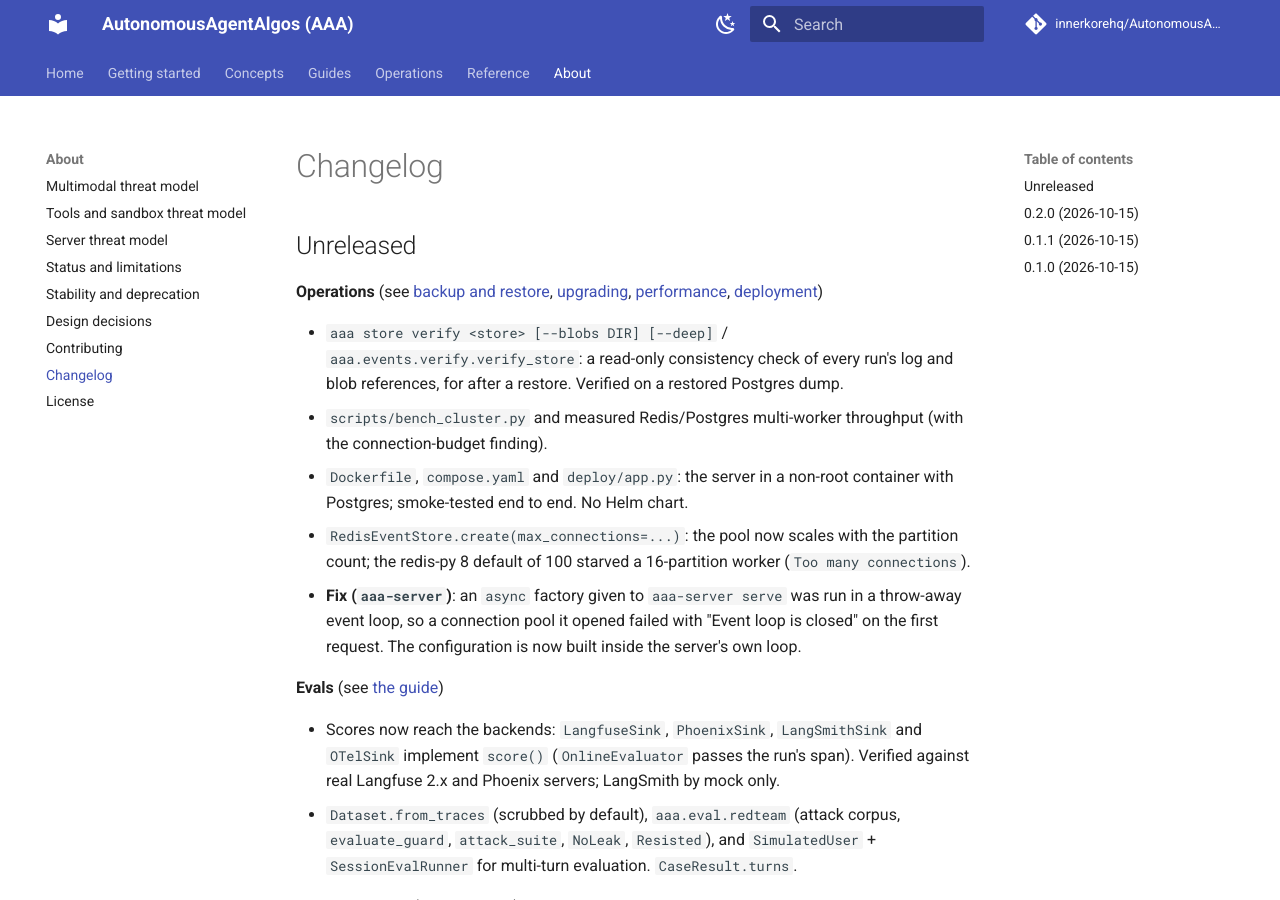
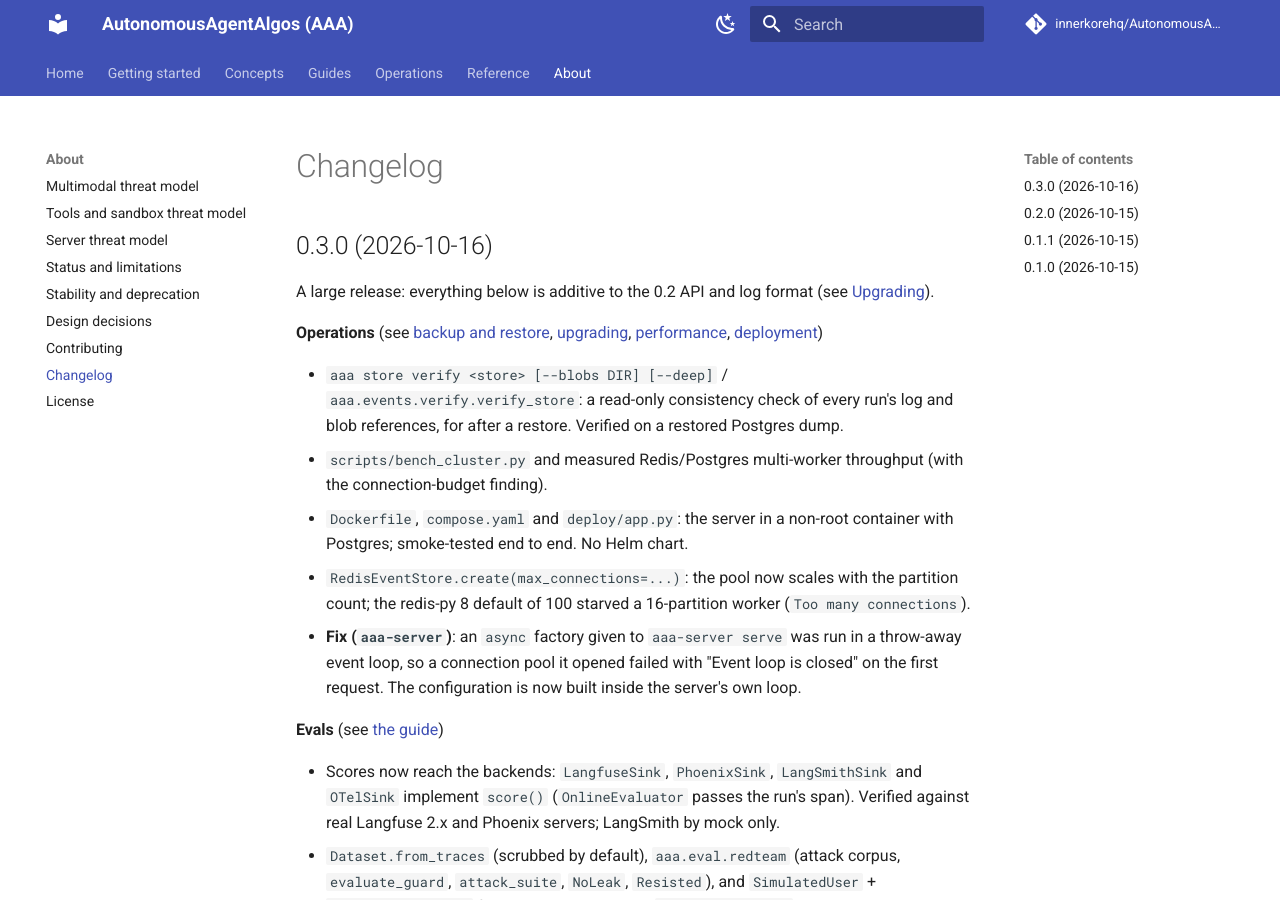
Before and after one commit to innerkorehq/AutonomousAgentAlgos, an MkDocs documentation site: the page built from docs/about/changelog.md, in a window 1280 px wide and 900 px high. Built offline with MkDocs 1.6.1 and Material for MkDocs 9.7.7, drawn with Linux system fonts in a browser that asks for light colours; comment, search, counter and statistics services are not loaded.

Commit message:
Release 0.3.0
Co-Authored-By: Claude Sonnet 5.5 <noreply@anthropic.com>

```diff
--- a/docs/about/changelog.md
+++ b/docs/about/changelog.md
@@ -1,6 +1,8 @@
 # Changelog
 
-## Unreleased
+## 0.3.0 (2026-10-16)
+
+A large release: everything below is additive to the 0.2 API and log format (see [Upgrading](../operations/upgrading.md)).
 
 **Operations** (see [backup and restore](../operations/backup-restore.md), [upgrading](../operations/upgrading.md), [performance](../operations/performance.md), [deployment](../operations/deployment.md))
 
--- a/pyproject.toml
+++ b/pyproject.toml
@@ -1,6 +1,6 @@
 [project]
 name = "autonomous-agent-algos"
-version = "0.3.0.dev0"
+version = "0.3.0"
 description = "Async, event-driven library of production-deployable agent algorithms over arbitrary data."
 readme = "README.md"
 license = "MIT"
```
Also changed, not shown: 1 other file.
